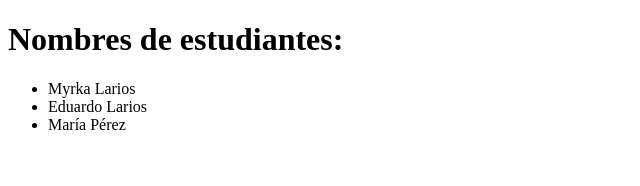
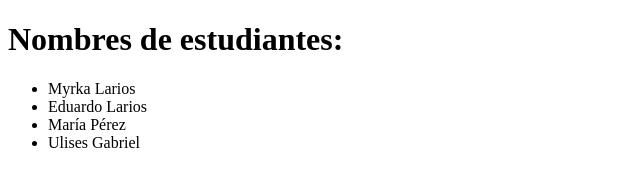
Before and after one commit to CursoGit8/curso, a plain HTML site: page index.html in a window 1280 px wide. Shown: the whole page, without its empty margins (0-640 px from the left). Drawn offline with Linux system fonts and the light colour scheme.

Commit message:
mi nombre fue agregado

```diff
--- a/index.html
+++ b/index.html
@@ -11,6 +11,7 @@
       <li>Myrka Larios</li>
       <li>Eduardo Larios</li>
       <li>María Pérez</li>
+       <li>Ulises Gabriel</li>
     </ul>
   </body>
 </html>
```
